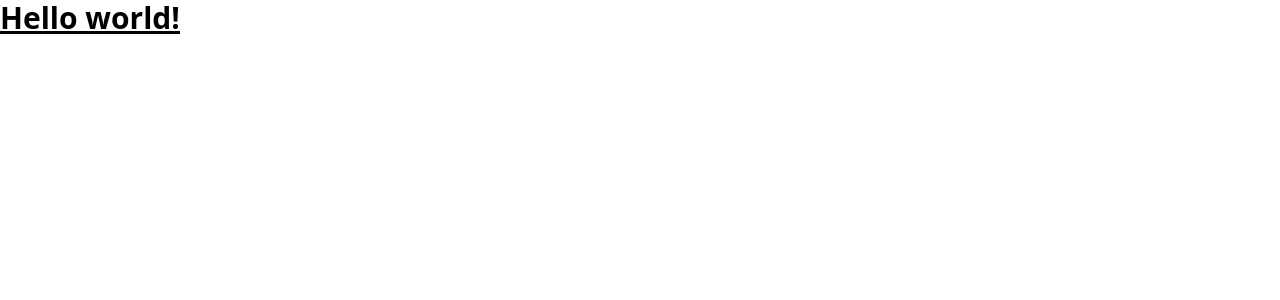
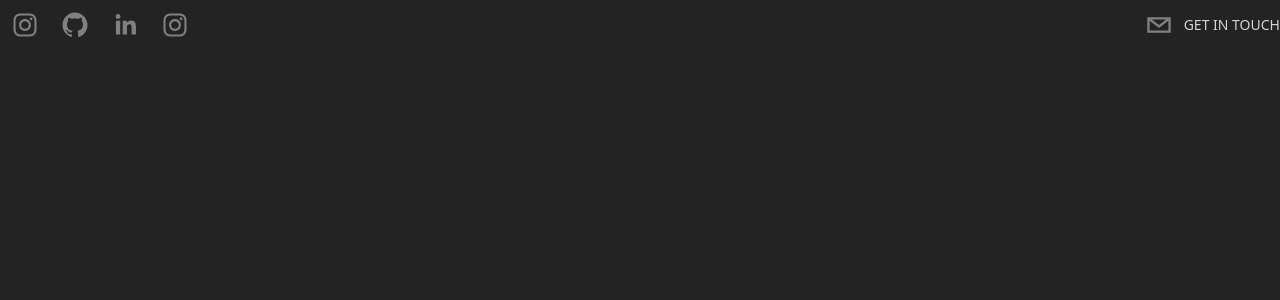
Before and after one commit to derryderajat/montage, a Next.js app: page / in a window 1280 px wide. Shown: the top 300 px of the page. Built offline with nearby package versions, Linux system fonts and the light colour scheme.

Commit message:
add heder

```diff
--- /dev/null
+++ b/components/Header.js
@@ -0,0 +1,74 @@
+import React from 'react';
+import { SocialIcon } from 'react-social-icons';
+import { motion } from 'framer-motion';
+function Header() {
+  return (
+    <header className='sticky top-0 flex items-start justify-between max-w-7xl mx-auto z-20 xl:items-center'>
+      <motion.div
+        initial={{
+          x: -500,
+          opacity: 0,
+          scale: 0.5,
+        }}
+        animate={{
+          x: 0,
+          opacity: 1,
+          scale: 1,
+        }}
+        transition={{ duration: 1.5 }}
+        className='flex flex-row items-center text-justify'
+      >
+        {/* Social Icons */}
+        <SocialIcon
+          url='https://www.instagram.com/__derryd__/'
+          fgColor='gray'
+          bgColor='transparent'
+        />
+        {/* Social Icons */}
+        <SocialIcon
+          url='https://github.com/derryderajat/'
+          fgColor='gray'
+          bgColor='transparent'
+        />
+        {/* Social Icons */}
+        <SocialIcon
+          url='https://www.linkedin.com/in/derryderajat/'
+          fgColor='gray'
+          bgColor='transparent'
+        />
+        {/* Social Icons */}
+        <SocialIcon
+          url='https://www.instagram.com/__derryd__/'
+          fgColor='gray'
+          bgColor='transparent'
+        />
+      </motion.div>
+      <motion.div
+        initial={{
+          x: 500,
+          opacity: 0,
+          scale: 0.5,
+        }}
+        animate={{
+          x: 0,
+          opacity: 1,
+          scale: 1,
+        }}
+        transition={{ duration: 1 }}
+        className='flex flex-row items-center text-lightGray'
+      >
+        <SocialIcon
+          className='cursor-pointer'
+          network='email'
+          fgColor='gray'
+          bgColor='transparent'
+        />
+        <p className='uppercase hidden md:block text-sm text-lightGray'>
+          get in touch
+        </p>
+      </motion.div>
+    </header>
+  );
+}
+
+export default Header;
--- a/package.json
+++ b/package.json
@@ -9,9 +9,12 @@
     "lint": "next lint"
   },
   "dependencies": {
+    "@heroicons/react": "^2.0.11",
+    "framer-motion": "^7.5.2",
     "next": "12.3.1",
     "react": "18.2.0",
-    "react-dom": "18.2.0"
+    "react-dom": "18.2.0",
+    "react-social-icons": "^5.15.0"
   },
   "devDependencies": {
     "autoprefixer": "^10.4.12",
--- a/pages/index.js
+++ b/pages/index.js
@@ -1,3 +1,12 @@
+import Head from 'next/head';
+import Header from '../components/Header';
 export default function Home() {
-  return <h1 className='text-3xl font-bold underline'>Hello world!</h1>;
+  return (
+    <div className='bg-[#232323] h-screen text-[#d4d4d4] snap-y snap-mandatory w-full overflow-scroll z-0'>
+      <Head>
+        <title>Derry&#39;s Portofolio</title>
+      </Head>
+      <Header />
+    </div>
+  );
 }
```
Also changed, not shown: 2 other files (tests, documents, lock files or other folders).
